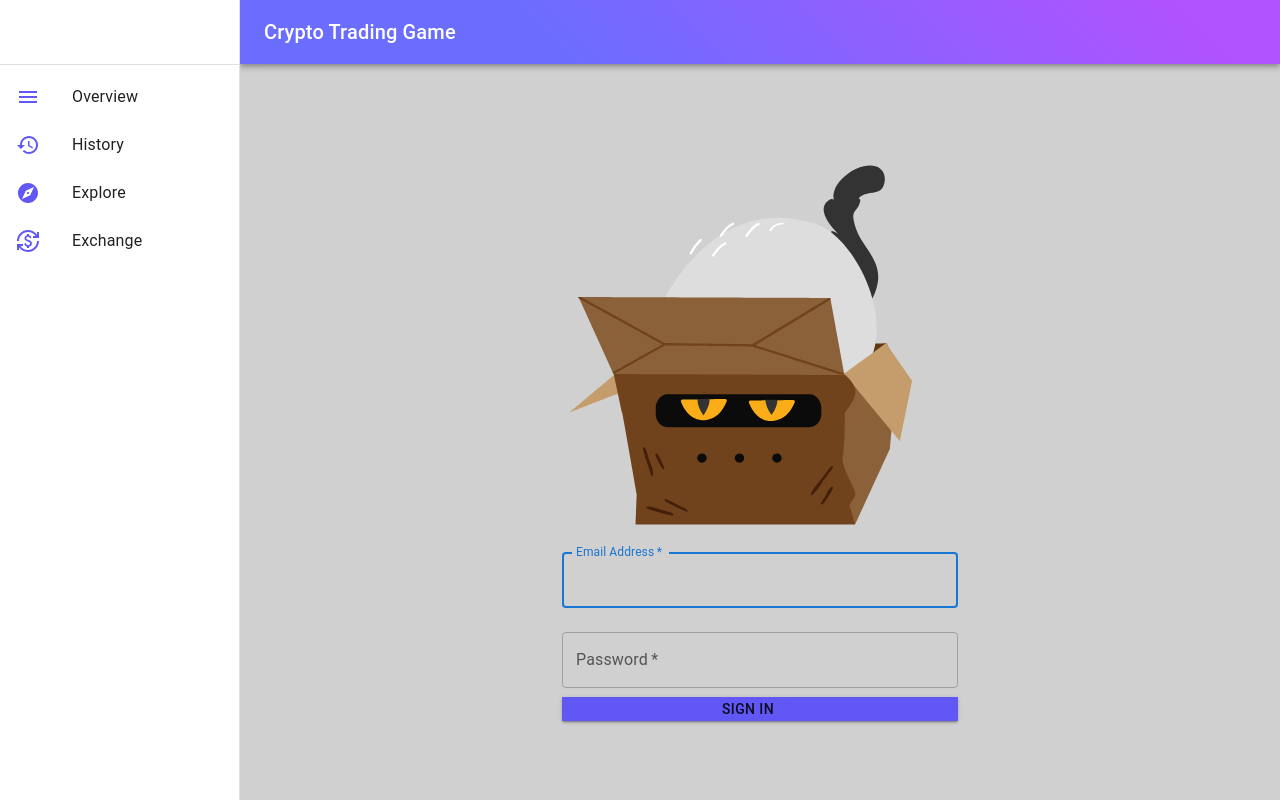
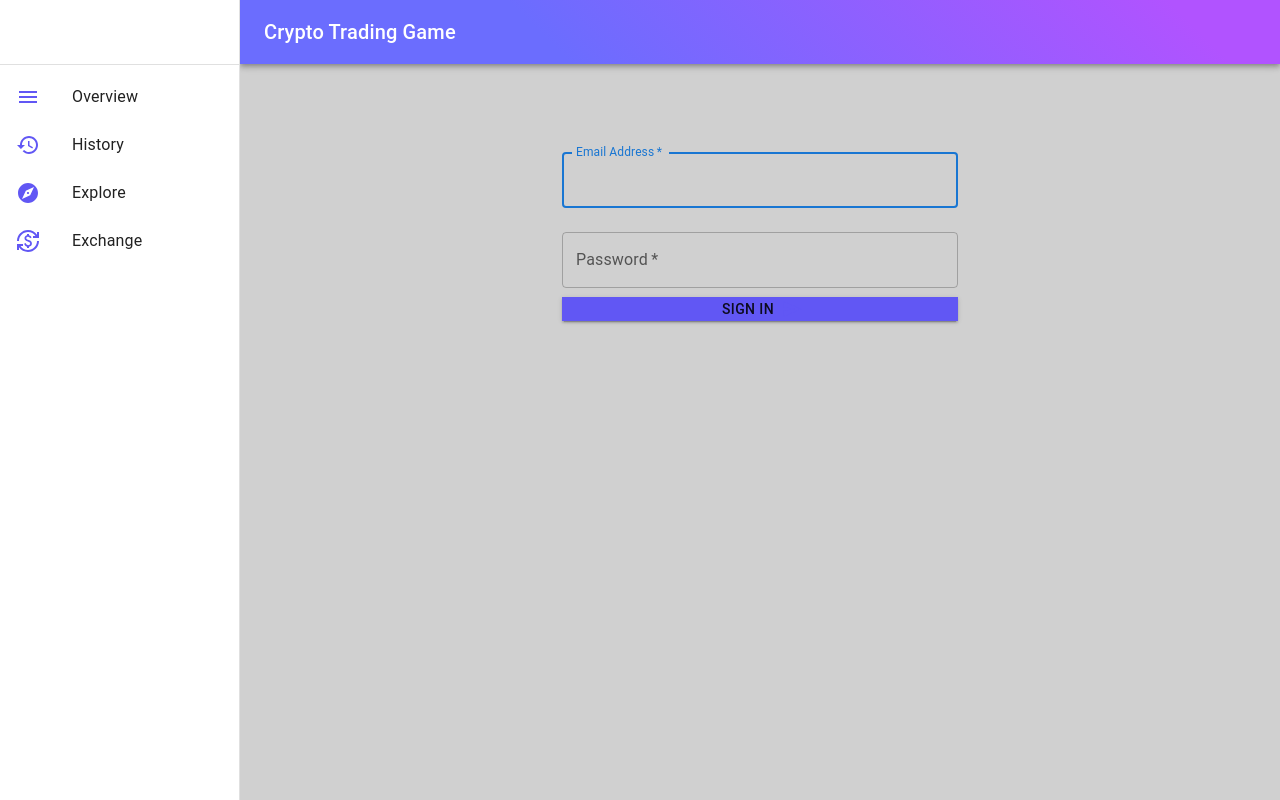
Before and after one commit to PogChampisAlreadyTaken/wt-frontend, a React (Create React App) app: page / in a window 1280 px wide. Built offline with nearby package versions, Linux system fonts and the light colour scheme.

Commit message:
removing lottie

```diff
--- a/src/pages/Login.tsx
+++ b/src/pages/Login.tsx
@@ -6,7 +6,6 @@ import Box from "@mui/material/Box";
 import Typography from "@mui/material/Typography";
 import Container from "@mui/material/Container";
 import SendIcon from "@mui/icons-material/Send";
-import Lottie from "react-lottie";
 import animationData from "../components/animations/login.json";
 
 export function Login() {
@@ -40,9 +39,7 @@ export function Login() {
           alignItems: "center",
         }}
       >
-        <Typography component="h1" variant="h5">
-          <Lottie options={defaultOptions} height={400} width={400} />
-        </Typography>
+        <Typography component="h1" variant="h5"></Typography>
         <Box component="form" onSubmit={handleSubmit} noValidate sx={{ mt: 1 }}>
           <TextField
             margin="normal"
```
